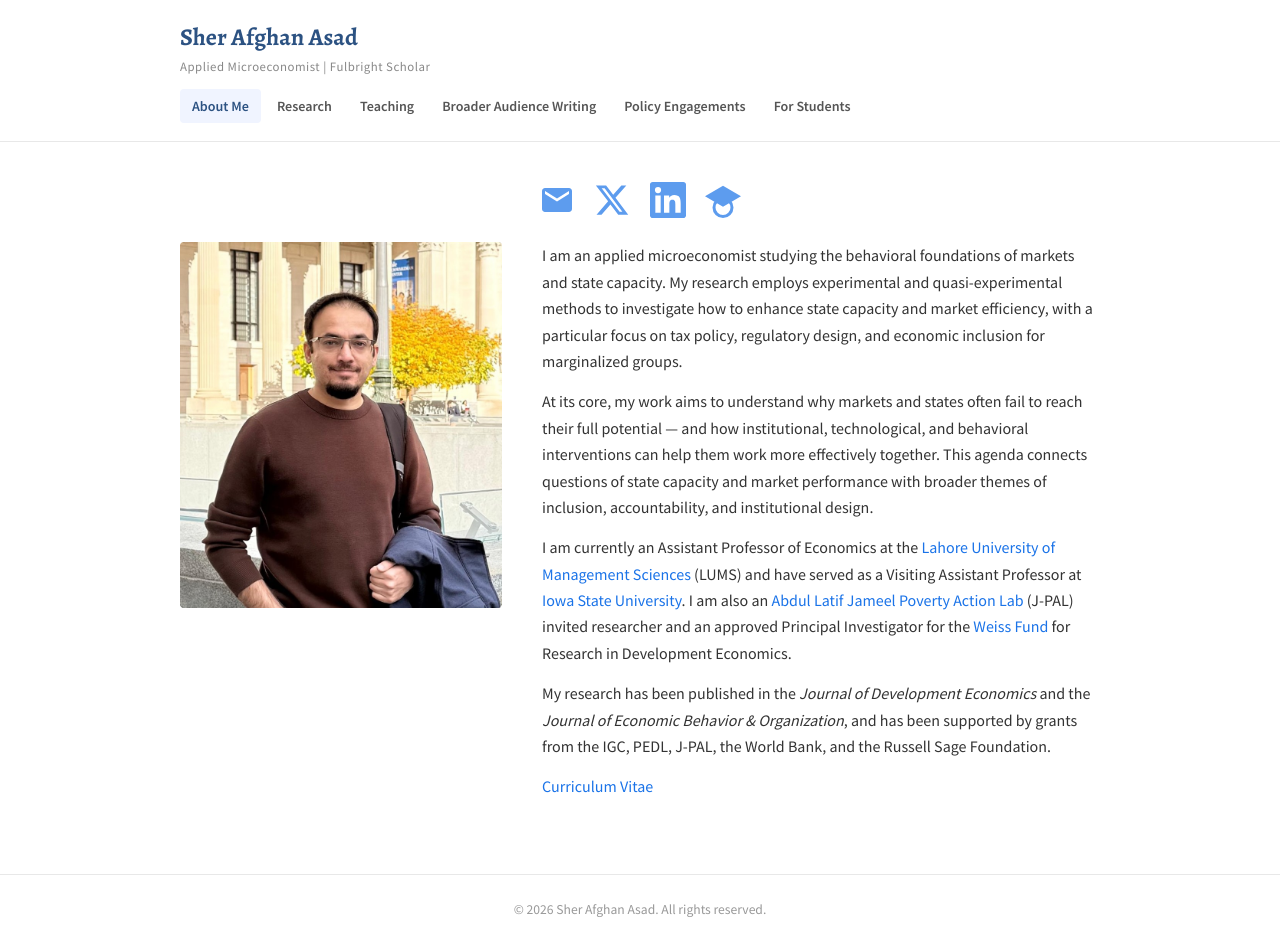
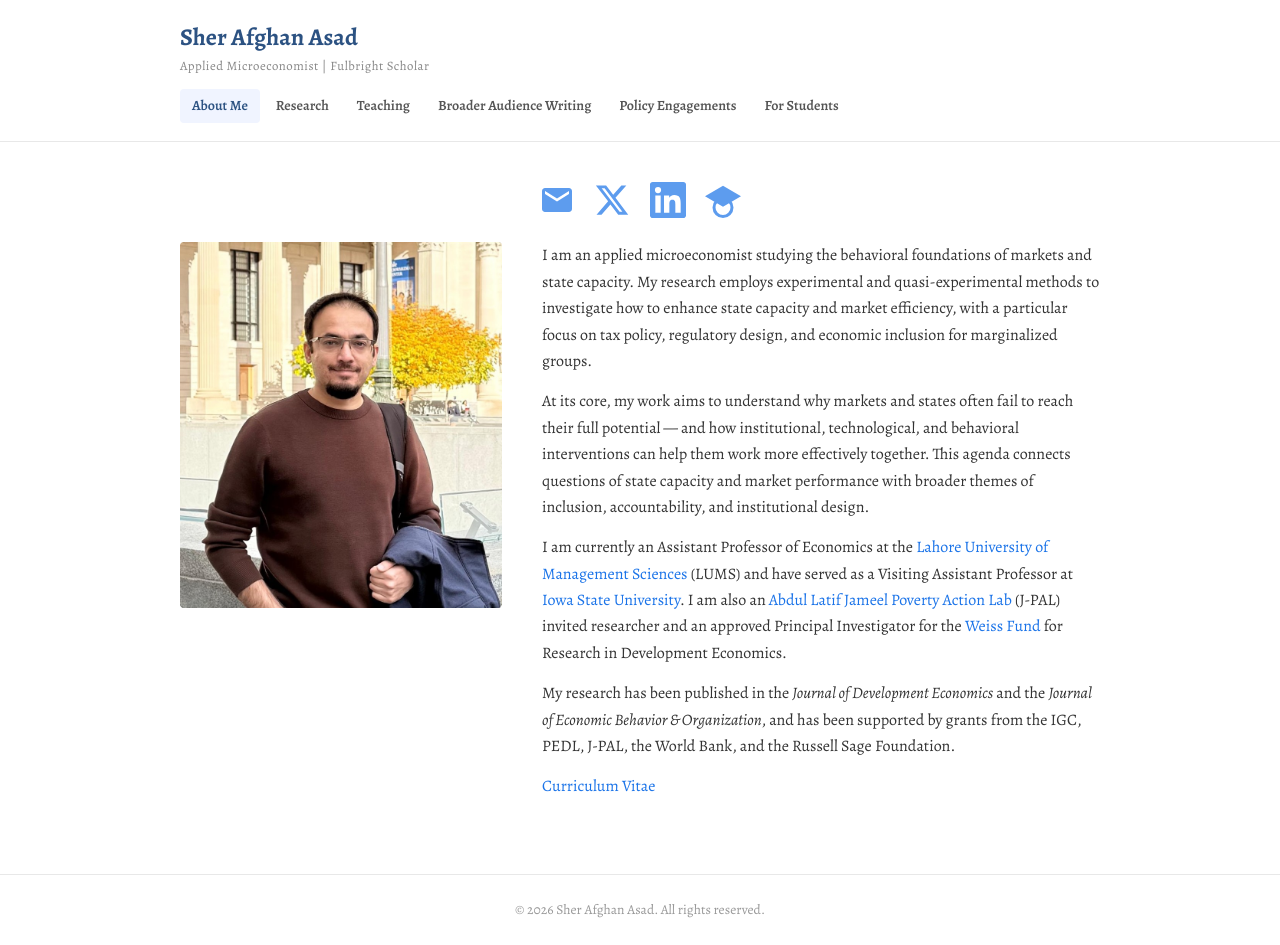
Before and after one commit to sherafghanasad/sherafghanasad.github.io, a Jekyll site: the page built from index.html, in a window 1280 px wide and 945 px high. Built offline with Jekyll 4.4.1, drawn with Linux system fonts in a browser that asks for light colours.

Commit message:
Fix external links to open in new tab and match WordPress font
- Add target="_blank" to LUMS, Iowa State, and Weiss Fund links on About page
- Change body font from Source Sans Pro to Alegreya to match WordPress site

Co-Authored-By: Claude Opus 4.6 (1M context) <noreply@anthropic.com>

```diff
--- a/assets/css/style.css
+++ b/assets/css/style.css
@@ -4,7 +4,7 @@
 html { font-size: 16px; scroll-behavior: smooth; }
 
 body {
-  font-family: 'Source Sans Pro', 'Georgia', serif;
+  font-family: 'Alegreya', serif;
   color: #333;
   line-height: 1.6;
   background: #fff;
@@ -340,7 +340,7 @@ details p {
   font-size: 0.75rem;
   color: #aaa;
   margin-top: 3px;
-  font-family: 'Source Sans Pro', sans-serif;
+  font-family: 'Alegreya', serif;
 }
 
 .writing-desc {
--- a/index.html
+++ b/index.html
@@ -29,7 +29,7 @@ permalink: /
 
     <p>At its core, my work aims to understand why markets and states often fail to reach their full potential — and how institutional, technological, and behavioral interventions can help them work more effectively together. This agenda connects questions of state capacity and market performance with broader themes of inclusion, accountability, and institutional design.</p>
 
-    <p>I am currently an Assistant Professor of Economics at the <a href="https://www.lums.edu.pk">Lahore University of Management Sciences</a> (LUMS) and have served as a Visiting Assistant Professor at <a href="https://www.iastate.edu">Iowa State University</a>. I am also an <a href="https://www.povertyactionlab.org/" target="_blank">Abdul Latif Jameel Poverty Action Lab</a> (J-PAL) invited researcher and an approved Principal Investigator for the <a href="https://weissfund.uchicago.edu">Weiss Fund</a> for Research in Development Economics.</p>
+    <p>I am currently an Assistant Professor of Economics at the <a href="https://www.lums.edu.pk" target="_blank">Lahore University of Management Sciences</a> (LUMS) and have served as a Visiting Assistant Professor at <a href="https://www.iastate.edu" target="_blank">Iowa State University</a>. I am also an <a href="https://www.povertyactionlab.org/" target="_blank">Abdul Latif Jameel Poverty Action Lab</a> (J-PAL) invited researcher and an approved Principal Investigator for the <a href="https://weissfund.uchicago.edu" target="_blank">Weiss Fund</a> for Research in Development Economics.</p>
 
     <p>My research has been published in the <em>Journal of Development Economics</em> and the <em>Journal of Economic Behavior &amp; Organization</em>, and has been supported by grants from the IGC, PEDL, J-PAL, the World Bank, and the Russell Sage Foundation.</p>
 
```
